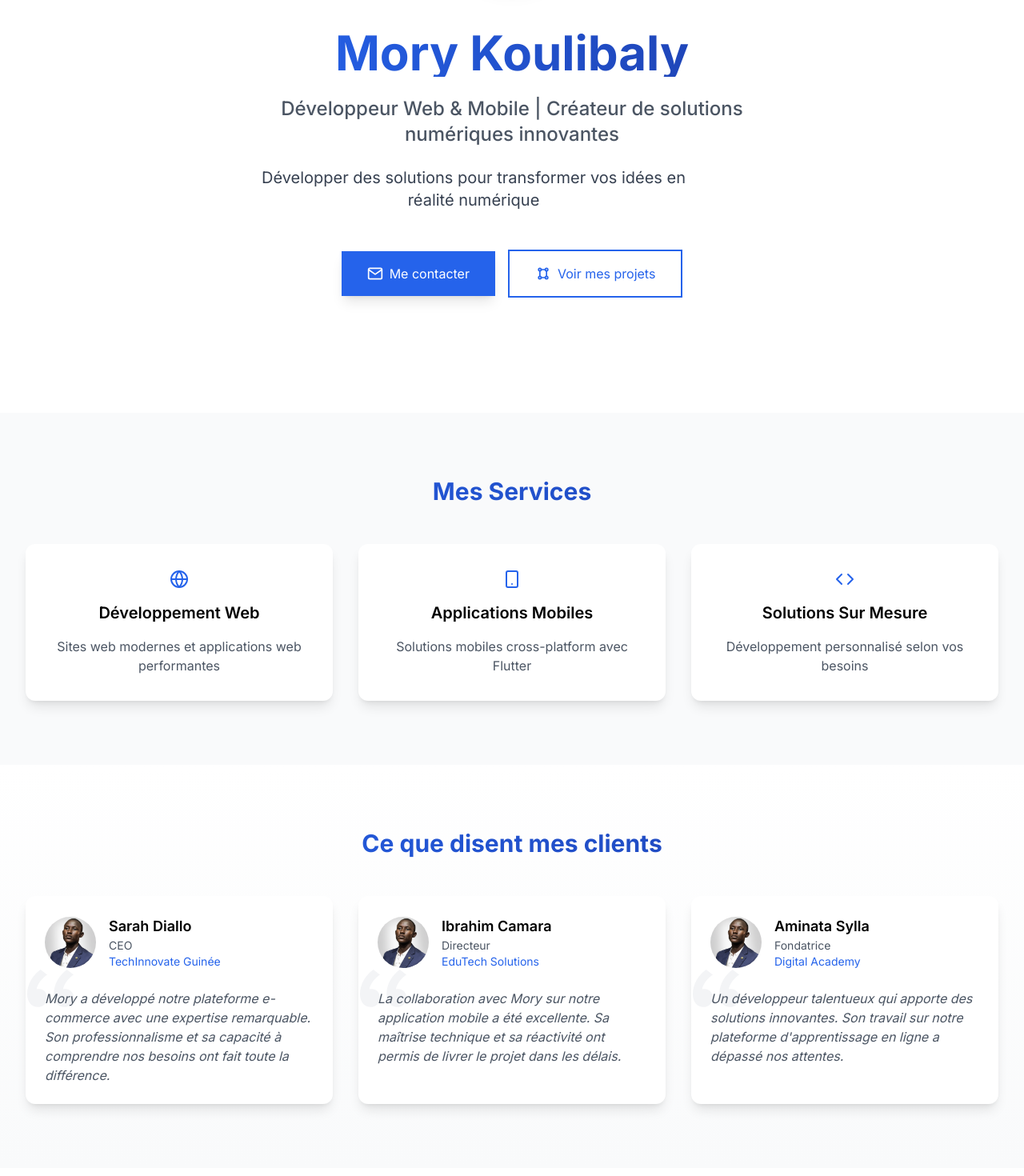
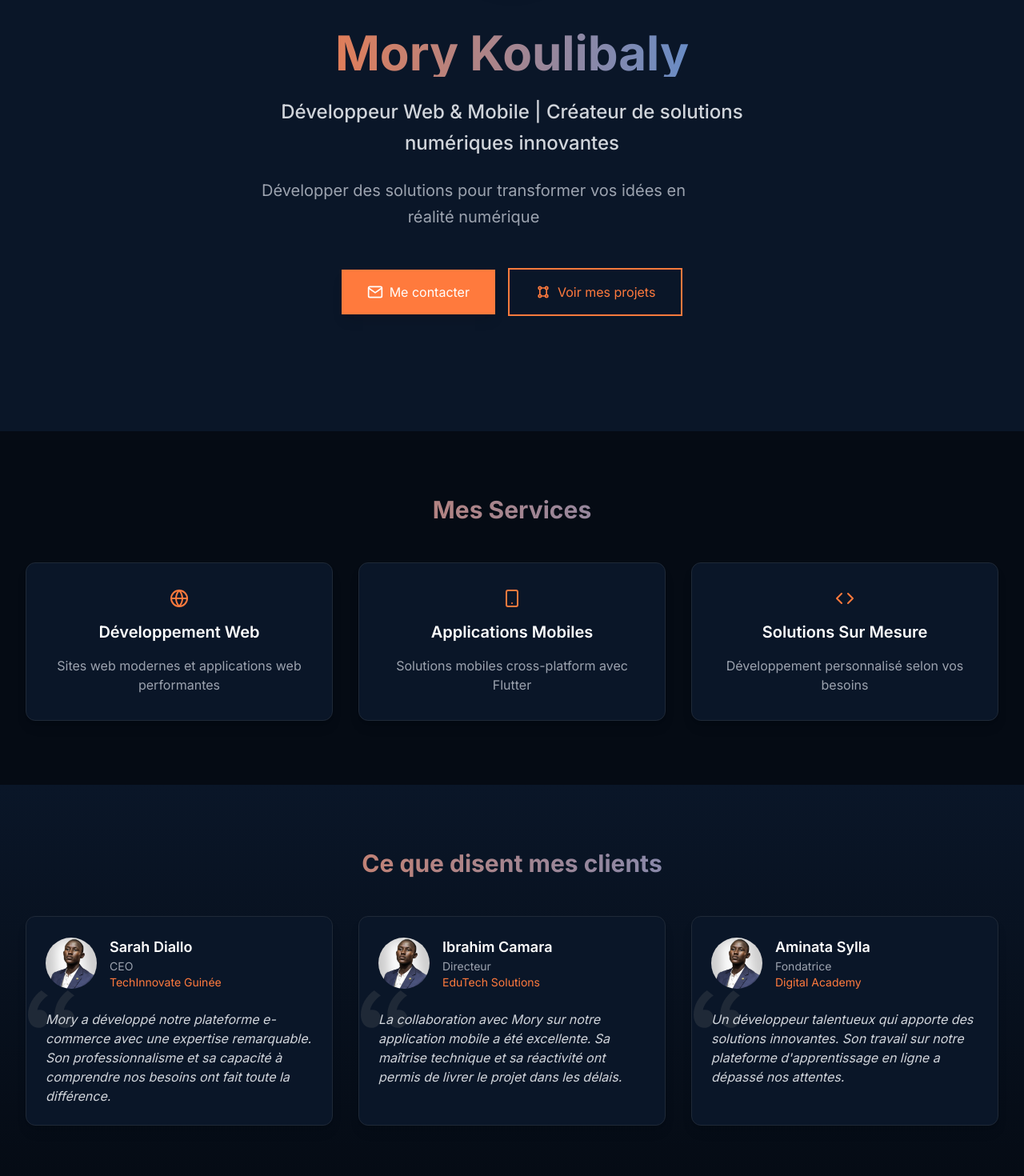
Before and after one commit to Morymirco/mon_cv, a Next.js app: page / in a window 1280 px wide. Shown: the part 380-1850 px from the top of the page at 80% size. Built offline with nearby package versions, Linux system fonts and the light colour scheme.

Commit message:
feat: apply financial app color scheme
Update globals.css with navy/orange palette and fix CSS syntax errors.

#VERCEL_SKIP

Co-authored-by: undefined <undefined+undefined@users.noreply.github.com>

```diff
--- a/app/globals.css
+++ b/app/globals.css
@@ -3,11 +3,13 @@
 @tailwind utilities;
 
 :root {
-  --primary-color: #2563eb;
-  --secondary-color: #1e40af;
-  --accent-color: #3b82f6;
-  --text-primary: #1f2937;
-  --text-secondary: #4b5563;
+  --primary-color: #ff7a3d;
+  --secondary-color: #0a1628;
+  --accent-color: #4a90e2;
+  --text-primary: #ffffff;
+  --text-secondary: #b0c4de;
+  --background-dark: #0a1628;
+  --background-darker: #050b14;
 }
 
 @layer utilities {
@@ -27,44 +29,61 @@
 
 @layer components {
   .main-nav {
-    @apply fixed top-0 w-full bg-white/80 backdrop-blur-sm shadow-lg p-4 z-50;
+    @apply fixed top-0 w-full z-50;
+    @apply bg-[#0A1628]/95 backdrop-blur-sm;
+    @apply shadow-lg p-4;
   }
 
   .main-nav ul {
-    @apply flex justify-center space-x-8 max-w-7xl mx-auto;
+    @apply flex justify-center space-x-8;
+    @apply max-w-7xl mx-auto;
   }
 
   .main-nav li a {
-    @apply text-gray-600 hover:text-blue-600 font-medium transition-all duration-300
-           relative after:content-[''] after:absolute after:w-0 after:h-0.5
-           after:bg-blue-600 after:left-0 after:-bottom-1
-           hover:after:w-full after:transition-all after:duration-300;
+    @apply text-gray-300 font-medium;
+    @apply hover:text-[#FF7A3D];
+    @apply transition-all duration-300;
+    @apply relative;
+    @apply after:content-[''] after:absolute after:w-0 after:h-0.5;
+    @apply after:bg-[#FF7A3D] after:left-0 after:-bottom-1;
+    @apply hover:after:w-full after:transition-all after:duration-300;
   }
 
   .hero-section {
-    @apply flex flex-col items-center justify-center min-h-screen text-center
-           px-4 sm:px-6 lg:px-8 max-w-7xl mx-auto;
+    @apply flex flex-col items-center justify-center;
+    @apply min-h-screen text-center;
+    @apply px-4 sm:px-6 lg:px-8;
+    @apply max-w-7xl mx-auto;
   }
 
   .profile-container {
-    @apply relative w-48 h-48 overflow-hidden rounded-full shadow-xl
-           ring-4 ring-white ring-offset-4 ring-offset-gray-50
-           transition-transform duration-300 hover:scale-105;
+    @apply relative w-48 h-48;
+    @apply overflow-hidden rounded-full;
+    @apply shadow-xl;
+    @apply ring-4 ring-[#FF7A3D];
+    @apply ring-offset-4 ring-offset-[#0A1628];
+    @apply transition-transform duration-300;
+    @apply hover:scale-105;
   }
 
   .hero-title {
-    @apply text-4xl sm:text-5xl lg:text-6xl font-bold mt-8
-           bg-gradient-to-r from-blue-600 to-blue-800
-           text-transparent bg-clip-text;
+    @apply text-4xl sm:text-5xl lg:text-6xl;
+    @apply font-bold mt-8;
+    @apply bg-gradient-to-r from-[#FF7A3D] to-[#4A90E2];
+    @apply text-transparent bg-clip-text;
   }
 
   .hero-subtitle {
-    @apply text-xl sm:text-2xl text-gray-600 mt-4 max-w-2xl
-           leading-relaxed font-medium;
+    @apply text-xl sm:text-2xl;
+    @apply text-gray-300;
+    @apply mt-4 max-w-2xl;
+    @apply leading-relaxed font-medium;
   }
 
   .hero-description {
-    @apply mt-6 text-lg sm:text-xl text-gray-700 max-w-xl
-           leading-relaxed animate-fade-in;
+    @apply mt-6 text-lg sm:text-xl;
+    @apply text-gray-400;
+    @apply max-w-xl leading-relaxed;
+    @apply animate-fade-in;
   }
 }
--- a/app/layout.tsx
+++ b/app/layout.tsx
@@ -83,7 +83,7 @@ export default function RootLayout({
 }) {
   return (
     <html lang="fr" suppressHydrationWarning>
-      <body className={`${inter.className} dark:bg-gray-900`}>
+      <body className={`${inter.className} bg-[#0A1628]`}>
         <Providers>
           <Suspense fallback={<Loading />}>
             <ClientLayout>{children}</ClientLayout>
--- a/app/page.tsx
+++ b/app/page.tsx
@@ -54,13 +54,13 @@ const icons = {
     </svg>
   ),
   code: (
-    <svg className="w-6 h-6 text-blue-600" viewBox="0 0 24 24" fill="none" xmlns="http://www.w3.org/2000/svg">
+    <svg className="w-6 h-6 text-[#FF7A3D]" viewBox="0 0 24 24" fill="none" xmlns="http://www.w3.org/2000/svg">
       <path d="M16 18L22 12L16 6" stroke="currentColor" strokeWidth="2" strokeLinecap="round" strokeLinejoin="round" />
       <path d="M8 6L2 12L8 18" stroke="currentColor" strokeWidth="2" strokeLinecap="round" strokeLinejoin="round" />
     </svg>
   ),
   mobile: (
-    <svg className="w-6 h-6 text-blue-600" viewBox="0 0 24 24" fill="none" xmlns="http://www.w3.org/2000/svg">
+    <svg className="w-6 h-6 text-[#FF7A3D]" viewBox="0 0 24 24" fill="none" xmlns="http://www.w3.org/2000/svg">
       <path d="M12 18H12.01" stroke="currentColor" strokeWidth="2" strokeLinecap="round" strokeLinejoin="round" />
       <rect
         x="5"
@@ -76,7 +76,7 @@ const icons = {
     </svg>
   ),
   web: (
-    <svg className="w-6 h-6 text-blue-600" viewBox="0 0 24 24" fill="none" xmlns="http://www.w3.org/2000/svg">
+    <svg className="w-6 h-6 text-[#FF7A3D]" viewBox="0 0 24 24" fill="none" xmlns="http://www.w3.org/2000/svg">
       <circle
         cx="12"
         cy="12"
@@ -135,9 +135,9 @@ export default function Home() {
   ]
 
   return (
-    <main className="min-h-screen flex flex-col dark:bg-gray-900">
+    <main className="min-h-screen flex flex-col bg-[#0A1628]">
       {/* Section Héro */}
-      <section className="hero-section min-h-[90vh] py-10 md:py-20 dark:bg-gray-900">
+      <section className="hero-section min-h-[90vh] py-10 md:py-20 bg-[#0A1628]">
         <motion.div
           initial={{ scale: 0.5, opacity: 0 }}
           animate={{ scale: 1, opacity: 1 }}
@@ -192,8 +192,8 @@ export default function Home() {
         >
           <Link
             href="/contact"
-            className="group flex items-center gap-2 px-8 py-4 bg-blue-600 text-white rounded-lg
-                      hover:bg-blue-700 dark:hover:bg-blue-500 transition-all duration-300
+            className="group flex items-center gap-2 px-8 py-4 bg-[#FF7A3D] text-white rounded-lg
+                      hover:bg-[#FF8C52] transition-all duration-300
                       shadow-lg hover:shadow-xl w-full sm:w-auto justify-center"
           >
             {icons.contact}
@@ -201,10 +201,10 @@ export default function Home() {
           </Link>
           <Link
             href="/projets"
-            className="group flex items-center gap-2 px-8 py-4 bg-white dark:bg-gray-800
-                      text-blue-600 dark:text-blue-400 rounded-lg
-                      border-2 border-blue-600 dark:border-blue-400
-                      hover:bg-blue-50 dark:hover:bg-gray-700
+            className="group flex items-center gap-2 px-8 py-4 bg-transparent
+                      text-[#FF7A3D] rounded-lg
+                      border-2 border-[#FF7A3D]
+                      hover:bg-[#FF7A3D] hover:text-white
                       transition-all duration-300 w-full sm:w-auto justify-center"
           >
             {icons.projects}
@@ -214,7 +214,7 @@ export default function Home() {
       </section>
 
       {/* Section Services */}
-      <section className="bg-gray-50 dark:bg-gray-800 py-20">
+      <section className="bg-[#050B14] py-20">
         <motion.div
           initial={{ y: 20, opacity: 0 }}
           animate={{ y: 0, opacity: 1 }}
@@ -222,46 +222,45 @@ export default function Home() {
           className="max-w-7xl mx-auto px-4 sm:px-6 lg:px-8"
         >
           <h2
-            className="text-3xl font-bold text-center mb-12 bg-gradient-to-r from-blue-600
-                       to-blue-800 dark:from-blue-400 dark:to-blue-600
-                       text-transparent bg-clip-text"
+            className="text-3xl font-bold text-center mb-12 bg-gradient-to-r from-[#FF7A3D]
+                       to-[#4A90E2] text-transparent bg-clip-text"
           >
             Mes Services
           </h2>
           <div className="grid grid-cols-1 md:grid-cols-3 gap-8">
             <div
-              className="bg-white dark:bg-gray-700 p-8 rounded-xl shadow-lg hover:shadow-xl
-                          transition-all duration-300 flex flex-col items-center text-center space-y-4"
+              className="bg-[#0A1628] p-8 rounded-xl shadow-lg hover:shadow-xl
+                          transition-all duration-300 flex flex-col items-center text-center space-y-4
+                          border border-gray-800"
             >
               {icons.web}
-              <h3 className="text-xl font-semibold dark:text-white">Développement Web</h3>
-              <p className="text-gray-600 dark:text-gray-300">Sites web modernes et applications web performantes</p>
+              <h3 className="text-xl font-semibold text-white">Développement Web</h3>
+              <p className="text-gray-400">Sites web modernes et applications web performantes</p>
             </div>
             <div
-              className="bg-white dark:bg-gray-700 p-8 rounded-xl shadow-lg hover:shadow-xl
-                          transition-all duration-300 flex flex-col items-center text-center space-y-4"
+              className="bg-[#0A1628] p-8 rounded-xl shadow-lg hover:shadow-xl
+                          transition-all duration-300 flex flex-col items-center text-center space-y-4
+                          border border-gray-800"
             >
               {icons.mobile}
-              <h3 className="text-xl font-semibold dark:text-white">Applications Mobiles</h3>
-              <p className="text-gray-600 dark:text-gray-300">Solutions mobiles cross-platform avec Flutter</p>
+              <h3 className="text-xl font-semibold text-white">Applications Mobiles</h3>
+              <p className="text-gray-400">Solutions mobiles cross-platform avec Flutter</p>
             </div>
             <div
-              className="bg-white dark:bg-gray-700 p-8 rounded-xl shadow-lg hover:shadow-xl
-                          transition-all duration-300 flex flex-col items-center text-center space-y-4"
+              className="bg-[#0A1628] p-8 rounded-xl shadow-lg hover:shadow-xl
+                          transition-all duration-300 flex flex-col items-center text-center space-y-4
+                          border border-gray-800"
             >
               {icons.code}
-              <h3 className="text-xl font-semibold dark:text-white">Solutions Sur Mesure</h3>
-              <p className="text-gray-600 dark:text-gray-300">Développement personnalisé selon vos besoins</p>
+              <h3 className="text-xl font-semibold text-white">Solutions Sur Mesure</h3>
+              <p className="text-gray-400">Développement personnalisé selon vos besoins</p>
             </div>
           </div>
         </motion.div>
       </section>
 
       {/* Section Témoignages */}
-      <section
-        className="py-20 bg-gradient-to-b from-white to-gray-50
-                         dark:from-gray-900 dark:to-gray-800"
-      >
+      <section className="py-20 bg-gradient-to-b from-[#0A1628] to-[#050B14]">
         <motion.div
           initial={{ y: 20, opacity: 0 }}
           animate={{ y: 0, opacity: 1 }}
@@ -269,9 +268,8 @@ export default function Home() {
           className="max-w-7xl mx-auto px-4 sm:px-6 lg:px-8"
         >
           <h2
-            className="text-3xl font-bold text-center mb-12 bg-gradient-to-r from-blue-600
-                       to-blue-800 dark:from-blue-400 dark:to-blue-600
-                       text-transparent bg-clip-text"
+            className="text-3xl font-bold text-center mb-12 bg-gradient-to-r from-[#FF7A3D]
+                       to-[#4A90E2] text-transparent bg-clip-text"
           >
             Ce que disent mes clients
           </h2>
@@ -283,8 +281,9 @@ export default function Home() {
                 initial={{ opacity: 0, y: 20 }}
                 animate={{ opacity: 1, y: 0 }}
                 transition={{ delay: 0.2 * index }}
-                className="bg-white dark:bg-gray-700 rounded-xl shadow-lg p-6
-                         hover:shadow-xl transition-shadow flex flex-col"
+                className="bg-[#0A1628] rounded-xl shadow-lg p-6
+                         hover:shadow-xl transition-shadow flex flex-col
+                         border border-gray-800"
               >
                 <div className="flex items-center gap-4 mb-6">
                   <div className="relative w-16 h-16 rounded-full overflow-hidden">
@@ -296,23 +295,23 @@ export default function Home() {
                     />
                   </div>
                   <div>
-                    <h3 className="font-semibold text-lg dark:text-white">{testimonial.name}</h3>
-                    <p className="text-gray-600 dark:text-gray-300 text-sm">{testimonial.role}</p>
-                    <p className="text-blue-600 dark:text-blue-400 text-sm">{testimonial.company}</p>
+                    <h3 className="font-semibold text-lg text-white">{testimonial.name}</h3>
+                    <p className="text-gray-400 text-sm">{testimonial.role}</p>
+                    <p className="text-[#FF7A3D] text-sm">{testimonial.company}</p>
                   </div>
                 </div>
 
                 <blockquote className="relative">
                   <svg
                     className="absolute top-0 left-0 transform -translate-x-6 -translate-y-8
-                             h-16 w-16 text-gray-100 dark:text-gray-600"
+                             h-16 w-16 text-gray-800"
                     fill="currentColor"
                     viewBox="0 0 32 32"
                     aria-hidden="true"
                   >
                     <path d="M9.352 4C4.456 7.456 1 13.12 1 19.36c0 5.088 3.072 8.064 6.624 8.064 3.36 0 5.856-2.688 5.856-5.856 0-3.168-2.208-5.472-5.088-5.472-.576 0-1.344.096-1.536.192.48-3.264 3.552-7.104 6.624-9.024L9.352 4zm16.512 0c-4.8 3.456-8.256 9.12-8.256 15.36 0 5.088 3.072 8.064 6.624 8.064 3.264 0 5.856-2.688 5.856-5.856 0-3.168-2.304-5.472-5.184-5.472-.576 0-1.248.096-1.44.192.48-3.264 3.456-7.104 6.528-9.024L25.864 4z" />
                   </svg>
-                  <p className="relative text-gray-600 dark:text-gray-300 italic">{testimonial.content}</p>
+                  <p className="relative text-gray-300 italic">{testimonial.content}</p>
                 </blockquote>
               </motion.div>
             ))}
```
